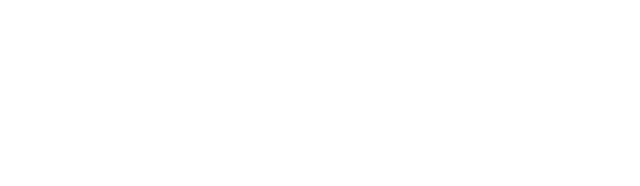
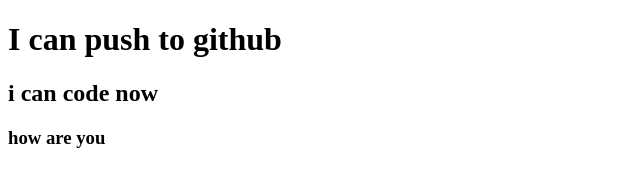
Before and after one commit to mehedihasan12342/my-second-repo, a plain HTML site: page index.html in a window 1280 px wide. Shown: the whole page, without its empty margins (0-640 px from the left). Drawn offline with Linux system fonts and the light colour scheme.

Commit message:
added header

```diff
--- a/index.html
+++ b/index.html
@@ -7,6 +7,9 @@
     <title>my second gethub repo</title>
 </head>
 <body>
+    <h1>I can push to github</h1>
+    <h2>i can code now</h2>
+    <h3>how are you</h3>
 
 </body>
 </html>
```
